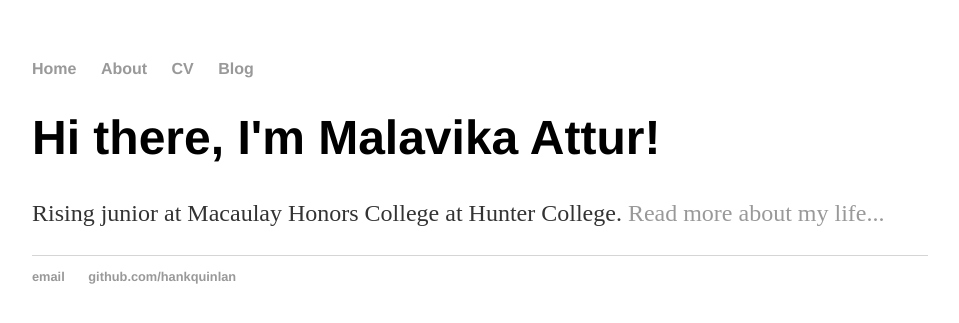
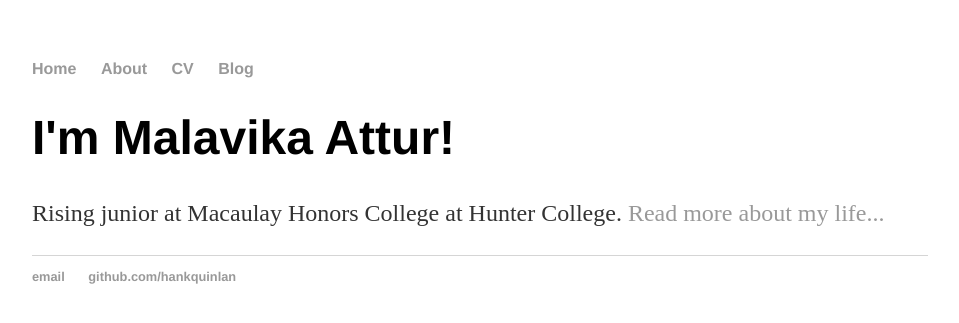
Before and after one commit to imaginationruns/imaginationruns.github.io, a Jekyll site: the page built from index.html, in a window 1280 px wide. Shown: the top 323 px of the page, without its empty margins (160-1119 px from the left). Built offline with Jekyll 4.4.1, drawn with Linux system fonts in a browser that asks for light colours.

Commit message:
Update index.html

```diff
--- a/index.html
+++ b/index.html
@@ -3,6 +3,6 @@ layout: default
 title: Malavika Attur
 ---
 <div class="blurb">
-	<h1>Hi there, I'm Malavika Attur!</h1>
+	<h1>I'm Malavika Attur!</h1>
 	<p>Rising junior at Macaulay Honors College at Hunter College. <a href="/about">Read more about my life...</a></p>
 </div><!-- /.blurb -->
```
